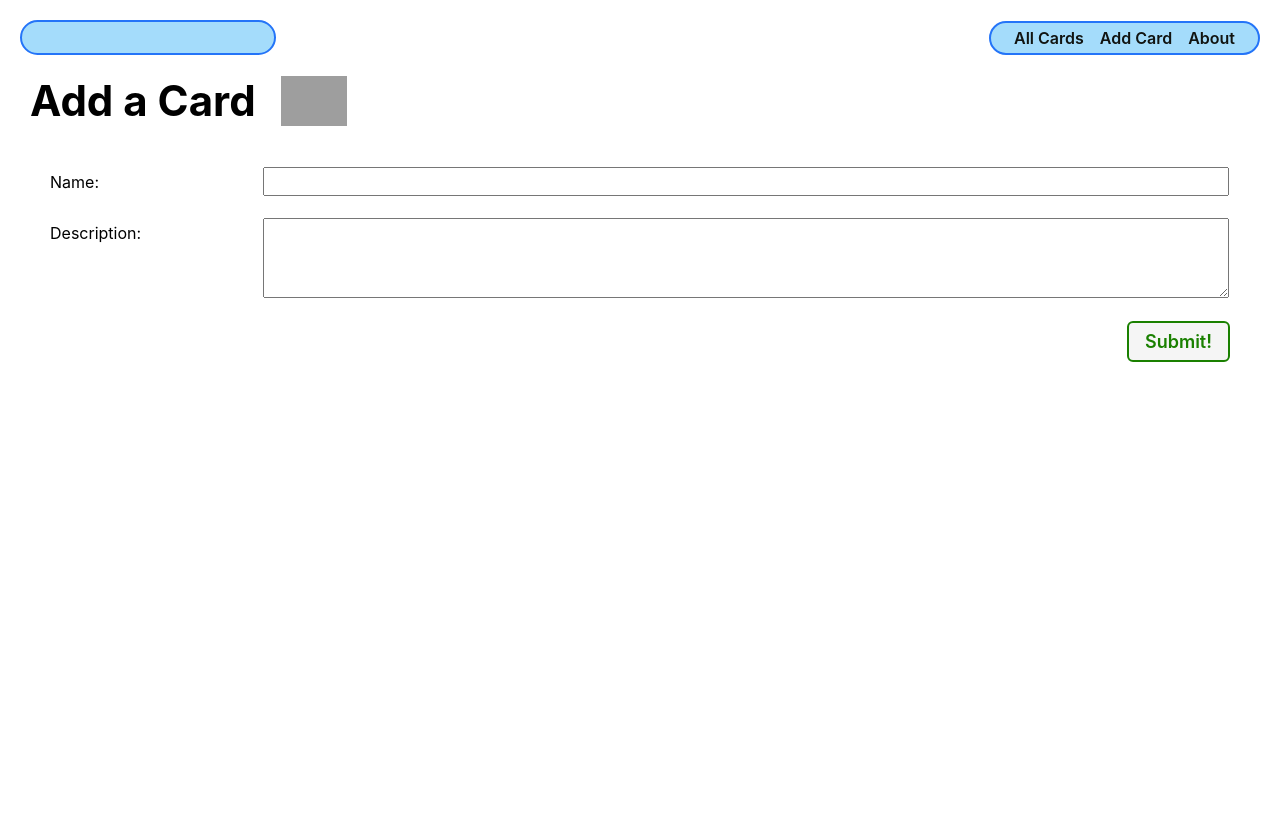
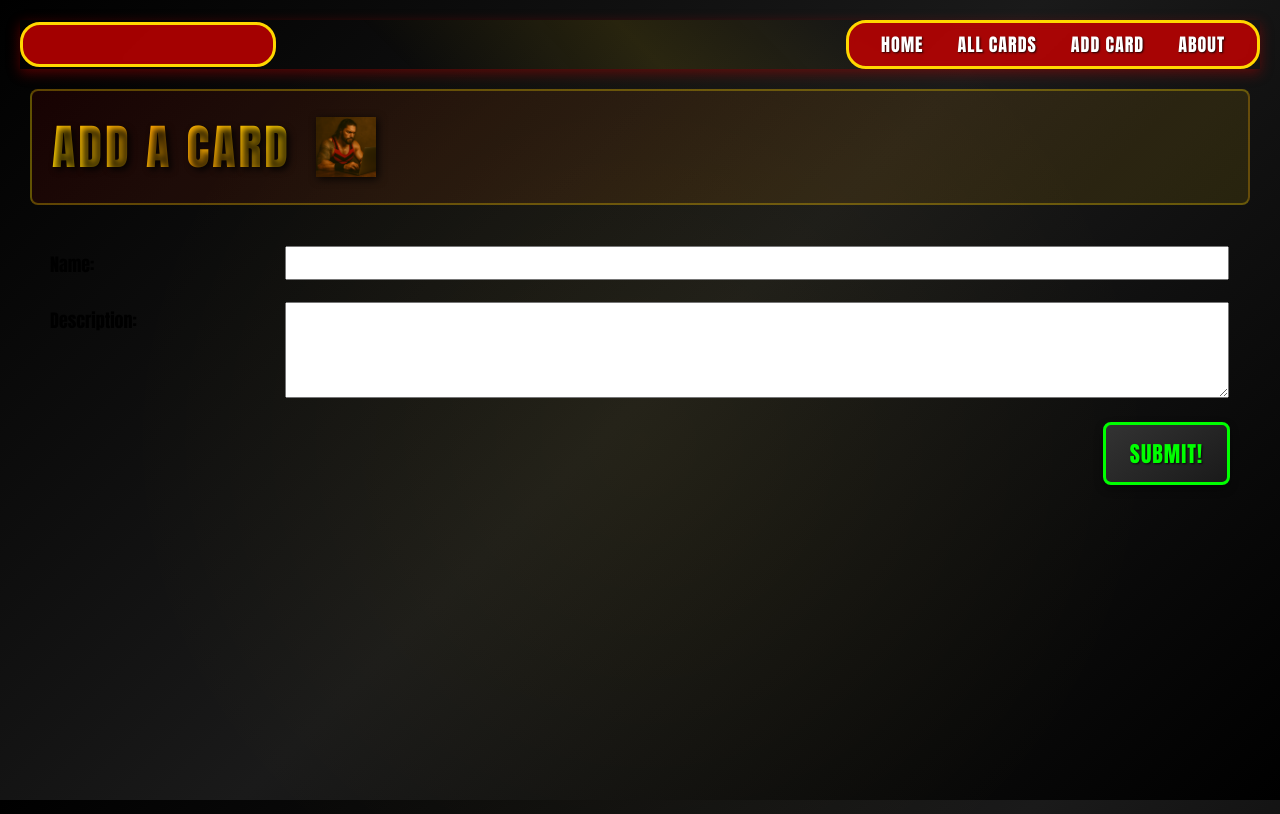
Before and after one commit to ashleyb2803/cardcollecter, a Django app: page /cards/create/ in a window 1280 px wide. Before the commit the page ends 362 px from the top, so only its background shows below. Run offline with Django 5.2, Linux system fonts and the light colour scheme; grey boxes are pictures that could not be loaded.

Commit message:
completed part 4

```diff
--- a/cardcollector/settings.py
+++ b/cardcollector/settings.py
@@ -126,6 +126,7 @@ USE_TZ = True
 
 STATIC_URL = 'static/'
 
+
 # Default primary key field type
 # https://docs.djangoproject.com/en/5.2/ref/settings/#default-auto-field
 
--- a/main_app/static/css/base.css
+++ b/main_app/static/css/base.css
@@ -1,4 +1,4 @@
-/* static/css/base.css  */
+/* static/css/base.css - WWE Card Collector Theme */
 
 html {
   box-sizing: border-box;
@@ -25,38 +25,59 @@ body {
   display: flex;
   flex-direction: column;
   align-items: center;
-  font-family: -apple-system, BlinkMacSystemFont, 'Segoe UI', 'Roboto',
-    'Oxygen', 'Ubuntu', 'Cantarell', 'Fira Sans', 'Droid Sans',
-    'Helvetica Neue', sans-serif;
+  font-family: 'Impact', 'Arial Black', 'Helvetica', sans-serif;
   min-height: 100vh;
-  --nav-bg: rgba(104, 197, 248, 0.7);
-  --nav-bg-ff: rgba(104, 197, 248, 0.9);
-  --borders: rgb(36, 116, 248) solid 2px;
-  --text-color: rgb(17, 20, 17);
-  --link-hover-color: rgb(16, 56, 158);
-  --button-bg: rgb(245, 245, 245);
-  --button-bg-hover: rgb(226, 226, 226);
-  --submit: rgb(26, 128, 0);
-  --warn: rgb(255, 102, 0);
-  --danger: rgb(220, 20, 30);
-  --secondary: rgb(57, 57, 57);
-  --card-box-shadow: 5px 5px 6px -1px #aaa;
-  --font-xtreme: 4.2rem;
-  --font-xxl: 3.6rem;
-  --font-xl: 2.4rem;
-  --font-l: 1.8rem;
-  --font-reg: 1.6rem;
-  --card-border-radius: 6px;
+  background: linear-gradient(135deg, #000000 0%, #1a1a1a 50%, #000000 100%);
+  background-attachment: fixed;
+
+  /* WWE Color Scheme */
+  --nav-bg: rgba(204, 0, 0, 0.9); /* WWE Red with transparency */
+  --nav-bg-ff: rgba(204, 0, 0, 0.95);
+  --borders: #FFD700 solid 3px; /* Championship Gold */
+  --text-color: #FFFFFF;
+  --link-hover-color: #FFD700;
+  --button-bg: linear-gradient(145deg, #333333, #1a1a1a);
+  --button-bg-hover: linear-gradient(145deg, #444444, #2a2a2a);
+  --submit: #00FF00; /* Championship Green */
+  --warn: #FF6600;
+  --danger: #CC0000; /* WWE Red */
+  --secondary: #C0C0C0; /* Silver */
+  --card-box-shadow: 0 8px 16px rgba(204, 0, 0, 0.3), 0 0 20px rgba(255, 215, 0, 0.2);
+  --font-xtreme: 4.8rem;
+  --font-xxl: 4.2rem;
+  --font-xl: 3.0rem;
+  --font-l: 2.2rem;
+  --font-reg: 1.8rem;
+  --card-border-radius: 8px;
+
+  /* WWE Wrestling Typography */
+  --wrestling-font: 'Impact', 'Arial Black', 'Helvetica', sans-serif;
+  --title-font: 'Impact', 'Arial Black', 'Helvetica', sans-serif;
 }
 
 header {
   width: 100%;
-  background: var(--nav-bg-ff); /* rgba(104, 197, 248, .9) */
+  background: var(--nav-bg-ff);
   border-bottom: var(--borders);
+  box-shadow: 0 4px 12px rgba(204, 0, 0, 0.4);
+  position: relative;
+}
+
+header::before {
+  content: '';
+  position: absolute;
+  top: 0;
+  left: 0;
+  right: 0;
+  bottom: 0;
+  background: linear-gradient(45deg, transparent 30%, rgba(255, 215, 0, 0.1) 50%, transparent 70%);
+  pointer-events: none;
 }
 
 nav {
   margin: 10px;
+  z-index: 10;
+  position: relative;
 }
 
 ul {
@@ -68,21 +89,34 @@ ul {
 main {
   width: 100%;
   padding: 0 10px;
+  background: radial-gradient(circle at center, rgba(255, 215, 0, 0.05) 0%, transparent 70%);
 }
 
 h2 {
   font-size: var(--font-xl);
+  font-family: var(--title-font);
+  color: var(--text-color);
+  text-transform: uppercase;
+  letter-spacing: 2px;
+  text-shadow: 2px 2px 4px rgba(0, 0, 0, 0.8);
 }
 
 nav a {
   text-decoration: none;
   color: var(--text-color);
-  font-weight: 600;
-  font-size: 16px;
+  font-weight: 900;
+  font-size: 18px;
+  font-family: var(--wrestling-font);
+  text-transform: uppercase;
+  letter-spacing: 1px;
+  text-shadow: 1px 1px 2px rgba(0, 0, 0, 0.8);
+  transition: all 0.3s ease;
 }
 
 nav a:hover {
   color: var(--link-hover-color);
+  transform: scale(1.05);
+  text-shadow: 2px 2px 4px rgba(255, 215, 0, 0.6);
 }
 
 nav ul {
@@ -93,67 +127,122 @@ nav ul {
 }
 
 nav li {
-  padding: 5px 8px;
+  padding: 8px 12px;
+  margin: 0 5px;
+  border-radius: 4px;
+  transition: background-color 0.3s ease;
+}
+
+nav li:hover {
+  background-color: rgba(255, 215, 0, 0.2);
 }
 
 .header-logo-container {
   margin: auto;
-  padding: 10px 20px 0;
+  padding: 15px 20px 5px;
   max-width: 500px;
+  background: radial-gradient(circle, rgba(255, 215, 0, 0.1) 0%, transparent 70%);
+  border-radius: 8px;
 }
 
 .page-header {
   display: flex;
   align-items: center;
   margin: 20px;
+  padding: 20px;
+  background: linear-gradient(135deg, rgba(204, 0, 0, 0.1) 0%, rgba(255, 215, 0, 0.1) 100%);
+  border-radius: var(--card-border-radius);
+  border: 2px solid rgba(255, 215, 0, 0.3);
 }
 
 .btn {
   font-size: var(--font-l);
-  padding: 8px 16px;
-  border-radius: 6px;
-  border-width: 2px;
+  padding: 12px 24px;
+  border-radius: 8px;
+  border-width: 3px;
   border-style: solid;
   text-decoration: none;
-  background-color: var(--button-bg);
-  font-weight: 600;
+  background: var(--button-bg);
+  font-weight: 900;
   cursor: pointer;
-  font-family: inherit;
-  margin-right: 10px;
+  font-family: var(--wrestling-font);
+  margin-right: 15px;
+  text-transform: uppercase;
+  letter-spacing: 1px;
+  transition: all 0.3s ease;
+  box-shadow: 0 4px 8px rgba(0, 0, 0, 0.4);
+  position: relative;
+  overflow: hidden;
+}
+
+.btn::before {
+  content: '';
+  position: absolute;
+  top: 0;
+  left: -100%;
+  width: 100%;
+  height: 100%;
+  background: linear-gradient(90deg, transparent, rgba(255, 215, 0, 0.3), transparent);
+  transition: left 0.5s ease;
 }
 
 .btn:hover {
-  background-color: var(--button-bg-hover);
+  background: var(--button-bg-hover);
+  transform: translateY(-2px);
+  box-shadow: 0 6px 12px rgba(0, 0, 0, 0.6);
+}
+
+.btn:hover::before {
+  left: 100%;
 }
 
 .submit {
   color: var(--submit);
   border-color: var(--submit);
+  text-shadow: 1px 1px 2px rgba(0, 0, 0, 0.8);
 }
 
 .secondary {
   color: var(--secondary);
   border-color: var(--secondary);
+  text-shadow: 1px 1px 2px rgba(0, 0, 0, 0.8);
 }
 
 .warn {
   color: var(--warn);
   border-color: var(--warn);
+  text-shadow: 1px 1px 2px rgba(0, 0, 0, 0.8);
 }
 
 .danger {
   color: var(--danger);
   border-color: var(--danger);
+  text-shadow: 1px 1px 2px rgba(0, 0, 0, 0.8);
 }
 
 .page-header h1 {
   font-size: var(--font-xxl);
   margin: 0;
+  font-family: var(--title-font);
+  color: var(--text-color);
+  text-transform: uppercase;
+  letter-spacing: 3px;
+  text-shadow: 3px 3px 6px rgba(0, 0, 0, 0.8);
+  background: linear-gradient(45deg, #FFD700, #FFA500, #FFD700);
+  -webkit-background-clip: text;
+  -webkit-text-fill-color: transparent;
+  background-clip: text;
 }
 
 .page-header img {
-  height: 40px;
+  height: 50px;
   margin-left: 15px;
+  filter: drop-shadow(2px 2px 4px rgba(0, 0, 0, 0.8));
+  transition: transform 0.3s ease;
+}
+
+.page-header img:hover {
+  transform: scale(1.1);
 }
 
 .page-header img:first-of-type {
@@ -162,6 +251,23 @@ nav li {
 
 .page-content {
   font-size: var(--font-reg);
+  color: var(--text-color);
+  line-height: 1.6;
+  text-shadow: 1px 1px 2px rgba(0, 0, 0, 0.6);
+}
+
+/* Championship Card Styles */
+.card {
+  background: linear-gradient(145deg, #2a2a2a, #1a1a1a);
+  border: 3px solid #FFD700;
+  border-radius: var(--card-border-radius);
+  box-shadow: var(--card-box-shadow);
+  transition: all 0.3s ease;
+}
+
+.card:hover {
+  transform: translateY(-5px);
+  box-shadow: 0 12px 24px rgba(204, 0, 0, 0.4), 0 0 30px rgba(255, 215, 0, 0.3);
 }
 
 @media only screen and (min-width: 768px) {
@@ -171,6 +277,7 @@ nav li {
     flex-direction: row;
     top: 0;
     align-items: center;
+    z-index: 1000;
   }
 
   main {
@@ -186,7 +293,7 @@ nav li {
 
   /* visual fix to help align logo */
   .header-logo-container {
-    padding-top: 3px;
+    padding-top: 8px;
   }
 
   nav {
@@ -208,7 +315,7 @@ nav li {
   }
 
   .page-header img {
-    height: 50px;
+    height: 60px;
     margin-left: 20px;
   }
 
@@ -219,8 +326,8 @@ nav li {
   @supports (-webkit-backdrop-filter: none) or (backdrop-filter: none) {
     header {
       background: var(--nav-bg);
-      -webkit-backdrop-filter: blur(3px);
-      backdrop-filter: blur(3px);
+      -webkit-backdrop-filter: blur(5px);
+      backdrop-filter: blur(5px);
     }
   }
 }
@@ -244,7 +351,7 @@ nav li {
     margin: 0;
     background: var(--nav-bg-ff);
     border: var(--borders);
-    border-radius: 18px;
+    border-radius: 20px;
   }
 
   nav {
@@ -253,9 +360,9 @@ nav li {
 
   .header-logo-container {
     /* visual fix to help align logo */
-    padding-top: 6px;
+    padding-top: 12px;
     width: 256px;
-    height: 35px;
+    height: 45px;
   }
 
   @supports (-webkit-backdrop-filter: none) or (backdrop-filter: none) {
@@ -266,9 +373,40 @@ nav li {
 
     nav,
     .header-logo-container {
-      background: rgba(104, 197, 248, 0.6);
-      -webkit-backdrop-filter: blur(3px);
-      backdrop-filter: blur(3px);
+      background: rgba(204, 0, 0, 0.8);
+      -webkit-backdrop-filter: blur(5px);
+      backdrop-filter: blur(5px);
     }
   }
 }
+
+/* Additional WWE-themed utilities */
+.champion-text {
+  background: linear-gradient(45deg, #FFD700, #FFA500);
+  -webkit-background-clip: text;
+  -webkit-text-fill-color: transparent;
+  background-clip: text;
+  font-weight: 900;
+  text-transform: uppercase;
+}
+
+.entrance-animation {
+  animation: entrance 0.8s ease-out;
+}
+
+@keyframes entrance {
+  0% {
+    opacity: 0;
+    transform: translateY(30px) scale(0.9);
+  }
+  100% {
+    opacity: 1;
+    transform: translateY(0) scale(1);
+  }
+}
+
+.wrestling-border {
+  border: 3px solid #FFD700;
+  border-radius: 8px;
+  box-shadow: 0 0 20px rgba(255, 215, 0, 0.3);
+}
--- a/main_app/templates/base.html
+++ b/main_app/templates/base.html
@@ -22,6 +22,7 @@
       </div>
       <nav>
         <ul>
+          <li><a href="{% url 'home' %}">Home</a></li>
           <li><a href="{% url 'card_index' %}">All Cards</a></li>
           <li><a href="{% url 'card_create' %}">Add Card</a></li>
           <li><a href="{% url 'about' %}">About</a></li>
--- a/main_app/templates/cards/detail.html
+++ b/main_app/templates/cards/detail.html
@@ -9,6 +9,11 @@
   <div class="card-details">
     <h1>{{ card.name }}</h1>
     <p>{{ card.description }}</p>
+
+    <div class="card-actions">
+      <a href="{% url 'card-update' card.id %}" class="btn warn">Edit</a>
+      <a href="{% url 'card-delete' card.id %}" class="btn danger">Delete</a>
+    </div>
   </div>
 </section>
 {% endblock %}
--- a/main_app/templates/cards/index.html
+++ b/main_app/templates/cards/index.html
@@ -31,7 +31,7 @@
 <section class="card-container">
   {% for card in cards %}
     <div class="card">
-      <a href="{% url 'card_detail' card.id %}">
+      <a href="{% url 'card-detail' card.id %}">
 
         <div class="card-content">
           <div class="card-img-container">
--- a/main_app/templates/home.html
+++ b/main_app/templates/home.html
@@ -11,7 +11,7 @@
   <div class="card-container">
   </div>
  <img
-  src="{% static 'images/6cardcollector.png' %}"
+  src="{% static 'images/WWE.png' %}"
   alt="Text reads: Card Collector"
   style="width: 500px; height: auto;"
 />
--- a/main_app/templates/main_app/card_form.html
+++ b/main_app/templates/main_app/card_form.html
@@ -6,8 +6,12 @@
 {% block content %}
 
 <div class="page-header">
-  <h1>Add a Card</h1>
-  <img src="{% static 'images/latop.png' %}" alt="Roman using a computer" />
+    {% if cat %}
+    <h1>Edit {{ card.name }}</h1>
+  {% else %}
+    <h1>Add a Card</h1>
+  {% endif %}
+  <img src="{% static 'images/laptop.png' %}" alt="Roman using a computer" />
 </div>
 
 <form action="" method="post" class="form-container">
--- a/main_app/urls.py
+++ b/main_app/urls.py
@@ -5,7 +5,9 @@ urlpatterns = [
     path('', views.home, name='home'),
     path('about/', views.about, name='about'),
     path('cards/', views.card_index, name='card_index'),
-    path('cards/<int:card_id>/', views.card_detail, name='card_detail'),
+    path('cards/<int:card_id>/', views.card_detail, name='card-detail'),
     path('cards/create/', views.CardCreate.as_view(), name='card_create'),
+    path('cards/<int:pk>/update/', views.CardUpdate.as_view(), name='card-update'),
+    path('cards/<int:pk>/delete/', views.CardDelete.as_view(), name='card-delete'),
 
 ]
--- a/main_app/views.py
+++ b/main_app/views.py
@@ -1,5 +1,5 @@
 from django.shortcuts import render
-from django.views.generic.edit import CreateView
+from django.views.generic.edit import CreateView, UpdateView, DeleteView
 from .models import Card
 
 
@@ -22,4 +22,13 @@ def card_detail(request, card_id):
 
 class CardCreate(CreateView):
   model = Card
-  fields = ['name', 'description', 'image']
+  fields = ['name', 'description']
+
+class CardUpdate(UpdateView):
+  model = Card
+  fields = ['name', 'description']
+
+
+class CardDelete(DeleteView):
+    model = Card
+    success_url = '/cards/'
```
Also changed, not shown: main_app/models.py (+2 -5 lines), main_app/static/css/home.css (+58 -1 lines), main_app/templates/main_app/cat_confirm_delete.html (added, +18 -0 lines), main_app/migrations/0002_card_description.py (added), main_app/static/images/WWE.png (added).
